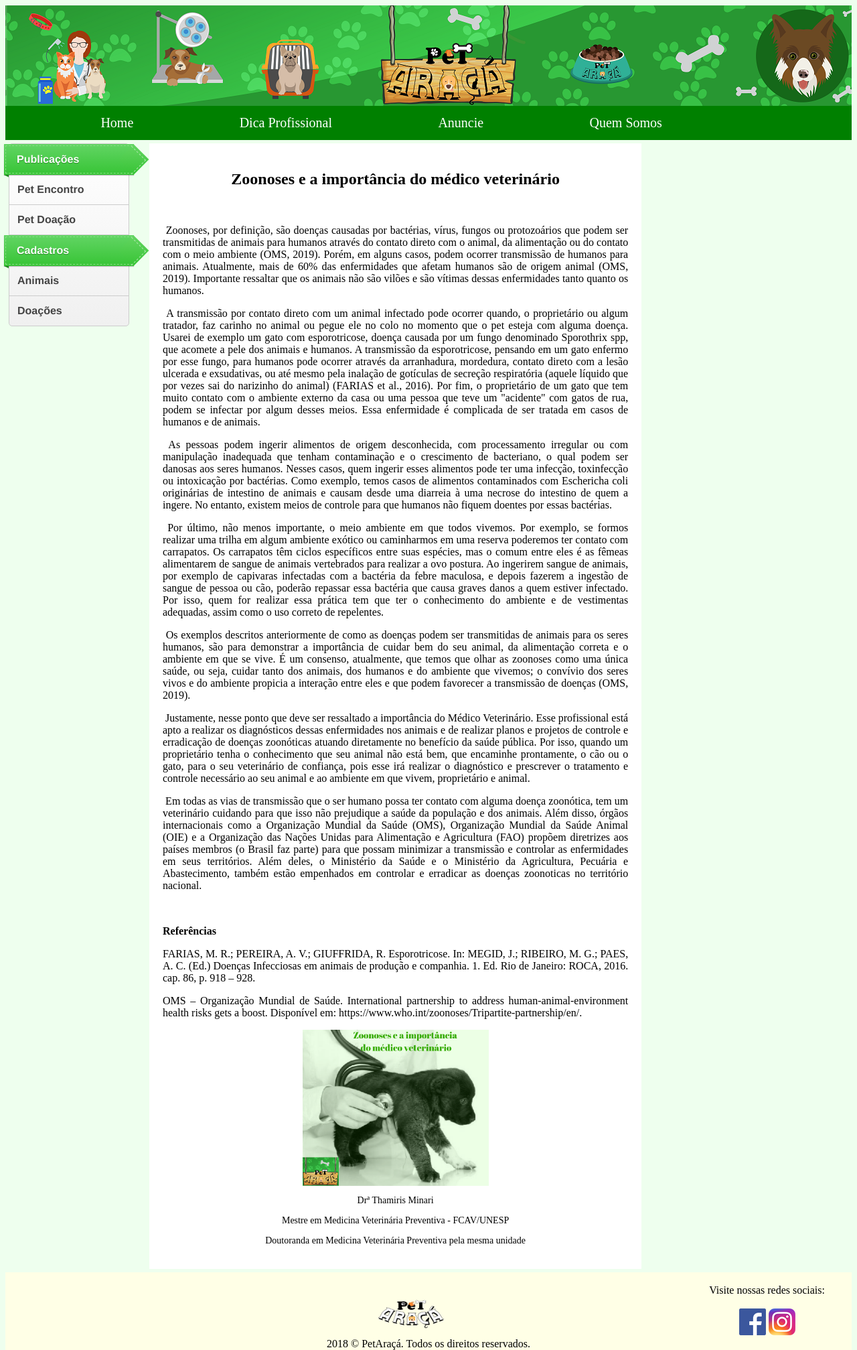
After one commit to arthurzanatta/PetAraca, a PHP site: page /PetAraca/zoonoses.php in a window 1280 px wide. The commit adds this page. Shown: the whole page at 67% size. Run offline with PHP 8.4, Linux system fonts and the light colour scheme.

Commit message:
Alteração para os parágrafos de textos serem justify, inclusão de novos textos do menu da barra de navegação Dicas Profissionais e suas respectivas imagens.

```diff
--- a/PetAraca/anuncie.php
+++ b/PetAraca/anuncie.php
@@ -18,7 +18,7 @@
                 <?php require_once "menu.php" ?>
                 <div class="conteudo col-6">
                     <h2>Seja nosso parceiro!</h2>
-                    Gostaria de ver sua empresa no site PET ARAÇÁ? Para anunciar, escreva um e-mail para
+                    <p align="justify">Gostaria de ver sua empresa no site PET ARAÇÁ? Para anunciar, escreva um e-mail para
                     <a href="mailto:petaracatuba@gmail.com">petaracatuba@gmail.com</a>. e enviaremos mais informações. Agradecemos pela escolha.
                 </div>
                 <?php require_once "anuncios.php" ?>
--- a/PetAraca/barra_navegacao.php
+++ b/PetAraca/barra_navegacao.php
@@ -8,7 +8,6 @@
       window.dataLayer = window.dataLayer || [];
       function gtag(){dataLayer.push(arguments);}
       gtag('js', new Date());
-
       gtag('config', 'UA-135456390-1');
     </script>
     <title>Barra de navegação</title>
@@ -28,6 +27,8 @@
                         <a href="ulcera_cornea_caes_gatos.php">Oftalmologia - Amanda Araújo</a>
                         <a href="epigenetica.php">Genética - Ludmilla Zavarez</a>
                         <a href="anestesia_geral_dissociativa.php">Anestesiologia - Juliana Talita Mercês</a>
+                        <a href="zoonoses.php">Zoonoses - Thamiris Minari</a>
+                        <a href="calculos_urinarios_caes_gatos.php">Urologia - Marina Lombardi</a>
                     </div>
             </li>
             <li><a href="anuncie.php" target="_parent">Anuncie</a></li>
--- /dev/null
+++ b/PetAraca/zoonoses.php
@@ -0,0 +1,71 @@
+<!DOCTYPE HTML>
+<html>
+<head>
+    <link rel="icon" href="img/logo-pet-araca.ico" type="image/x-icon" />
+    <link rel="shortcut icon" href="img/logo-pet-araca.ico" type="image/x-icon" />
+    <title>Pet Araçá - Dicas Profissionais</title>
+    <!--meta charset="UTF-8" name="viewport" content="width=device-width, initial-scale=1.0"-->
+</head>
+<body bgcolor="eeffee">
+    <link href="css/pag_inicial.css" rel="stylesheet">
+    <?php require_once "barra_navegacao.php" ?>
+    <div class="container-fluid">
+        <div class="row">
+            <?php require_once "menu.php" ?>
+            <div class="conteudo col-6">
+                <h2 align="center">Zoonoses e a importância do médico veterinário</h2></br>
+                    <p align="justify">&nbsp;Zoonoses, por definição, são doenças causadas por bactérias, vírus, fungos ou protozoários que podem ser
+                    transmitidas de animais para humanos através do contato direto com o animal, da alimentação ou do contato com o meio ambiente
+                    (OMS, 2019). Porém, em alguns casos, podem ocorrer transmissão de humanos para animais. Atualmente, mais de 60% das enfermidades que
+                    afetam humanos são de origem animal (OMS, 2019). Importante ressaltar que os animais não são vilões e são vítimas dessas enfermidades
+                    tanto quanto os humanos.</p>
+                    <p align="justify">&nbsp;A transmissão por contato direto com um animal infectado pode ocorrer quando, o proprietário ou algum tratador,
+                    faz carinho no animal ou pegue ele no colo no momento que o pet esteja com alguma doença. Usarei de exemplo um gato com esporotricose,
+                    doença causada por um fungo denominado Sporothrix spp, que acomete a pele dos animais e humanos. A transmissão da esporotricose, pensando
+                    em um gato enfermo por esse fungo, para humanos pode ocorrer através da arranhadura, mordedura, contato direto com a lesão ulcerada e
+                    exsudativas, ou até mesmo pela inalação de gotículas de secreção respiratória (aquele líquido que por vezes sai do narizinho do animal)
+                    (FARIAS et al., 2016). Por fim, o proprietário de um gato que tem muito contato com o ambiente externo da casa ou uma pessoa que teve um
+                    "acidente" com gatos de rua, podem se infectar por algum desses meios. Essa enfermidade é complicada de ser tratada em casos de humanos e
+                    de animais.</p>
+                    <p align="justify">&nbsp;As pessoas podem ingerir alimentos de origem desconhecida, com processamento irregular ou com manipulação
+                    inadequada que tenham contaminação e o crescimento de bacteriano, o qual podem ser danosas aos seres humanos. Nesses casos, quem ingerir
+                    esses alimentos pode ter uma infecção, toxinfecção ou intoxicação por bactérias. Como exemplo, temos casos de alimentos contaminados com
+                    Eschericha coli originárias de intestino de animais e causam desde uma diarreia à uma necrose do intestino de quem a ingere. No entanto,
+                    existem meios de controle para que humanos não fiquem doentes por essas bactérias.</p>
+                    <p align="justify">&nbsp;Por último, não menos importante, o meio ambiente em que todos vivemos. Por exemplo, se formos realizar uma trilha
+                    em algum ambiente exótico ou caminharmos em uma reserva poderemos ter contato com carrapatos. Os carrapatos têm ciclos específicos entre
+                    suas espécies, mas o comum entre eles é as fêmeas alimentarem de sangue de animais vertebrados para realizar a ovo postura. Ao ingerirem
+                    sangue de animais, por exemplo de capivaras infectadas com a bactéria da febre maculosa, e depois fazerem a ingestão de sangue de pessoa ou
+                    cão, poderão repassar essa bactéria que causa graves danos a quem estiver infectado. Por isso, quem for realizar essa prática tem que ter o
+                    conhecimento do ambiente e de vestimentas adequadas, assim como o uso correto de repelentes.</p>
+                    <p align="justify">&nbsp;Os exemplos descritos anteriormente de como as doenças podem ser transmitidas de animais para os seres humanos, são
+                    para demonstrar a importância de cuidar bem do seu animal, da alimentação correta e o ambiente em que se vive. É um consenso, atualmente,
+                    que temos que olhar as zoonoses como uma única saúde, ou seja, cuidar tanto dos animais, dos humanos e do ambiente que vivemos; o convívio
+                    dos seres vivos e do ambiente propicia a interação entre eles e que podem favorecer a transmissão de doenças (OMS, 2019).</p>
+                    <p align="justify">&nbsp;Justamente, nesse ponto que deve ser ressaltado a importância do Médico Veterinário. Esse profissional está apto a
+                    realizar os diagnósticos dessas enfermidades nos animais e de realizar planos e projetos de controle e erradicação de doenças zoonóticas
+                    atuando diretamente no benefício da saúde pública. Por isso, quando um proprietário tenha o conhecimento que seu animal não está bem, que
+                    encaminhe prontamente, o cão ou o gato, para o seu veterinário de confiança, pois esse irá realizar o diagnóstico e prescrever o tratamento
+                    e controle necessário ao seu animal e ao ambiente em que vivem, proprietário e animal.</p>
+                    <p align="justify">&nbsp;Em todas as vias de transmissão que o ser humano possa ter contato com alguma doença zoonótica, tem um veterinário
+                    cuidando para que isso não prejudique a saúde da população e dos animais. Além disso, órgãos internacionais como a Organização Mundial da
+                    Saúde (OMS), Organização Mundial da Saúde Animal (OIE) e a Organização das Nações Unidas para Alimentação e Agricultura (FAO) propõem
+                    diretrizes aos países membros (o Brasil faz parte) para que possam minimizar a transmissão e controlar as enfermidades em seus territórios.
+                    Além deles, o Ministério da Saúde e o Ministério da Agricultura, Pecuária e Abastecimento, também estão empenhados em controlar e erradicar
+                    as doenças zoonoticas no território nacional.</p><br>
+                    <p><b>Referências</b></p>
+                    <p align="justify">FARIAS, M. R.; PEREIRA, A. V.; GIUFFRIDA, R. Esporotricose. In: MEGID, J.; RIBEIRO, M. G.; PAES, A. C. (Ed.) Doenças
+                    Infecciosas em animais de produção e companhia. 1. Ed. Rio de Janeiro: ROCA, 2016. cap. 86, p. 918 – 928.</p>
+                    <p align="justify">OMS – Organização Mundial de Saúde. International partnership to address human-animal-environment health risks gets a boost.
+                    Disponível em: https://www.who.int/zoonoses/Tripartite-partnership/en/.</p>
+                    <img class="logo" src="img/Zoonoses e a importancia do medico veterinario (1).png" width="40%" height="40%">
+                    <p align="center" style="font-size:14px;">Drª Thamiris Minari</p>
+                    <p align="center" style="font-size:14px;">Mestre em Medicina Veterinária Preventiva - FCAV/UNESP</p>
+                    <p align="center" style="font-size:14px;">Doutoranda em Medicina Veterinária Preventiva pela mesma unidade</p>
+            </div>
+            <?php require_once "anuncios.php" ?>
+        </div>
+    </div>
+    <?php require_once "rodape.php" ?>
+</body>
+</html>
```
Also changed, not shown: PetAraca/anestesia_geral_dissociativa.php (+13 -13 lines), PetAraca/calculos_urinarios_caes_gatos.php (added, +51 -0 lines), PetAraca/conteudo.php (+6 -6 lines), PetAraca/epigenetica.php (+6 -6 lines), PetAraca/quem_somos.php (+8 -8 lines), PetAraca/ulcera_cornea_caes_gatos.php (+21 -19 lines), PetAraca/img/Zoonoses e a importancia do medico veterinario (1).png (added), PetAraca/img/marina_lombardi.jpg (added).
